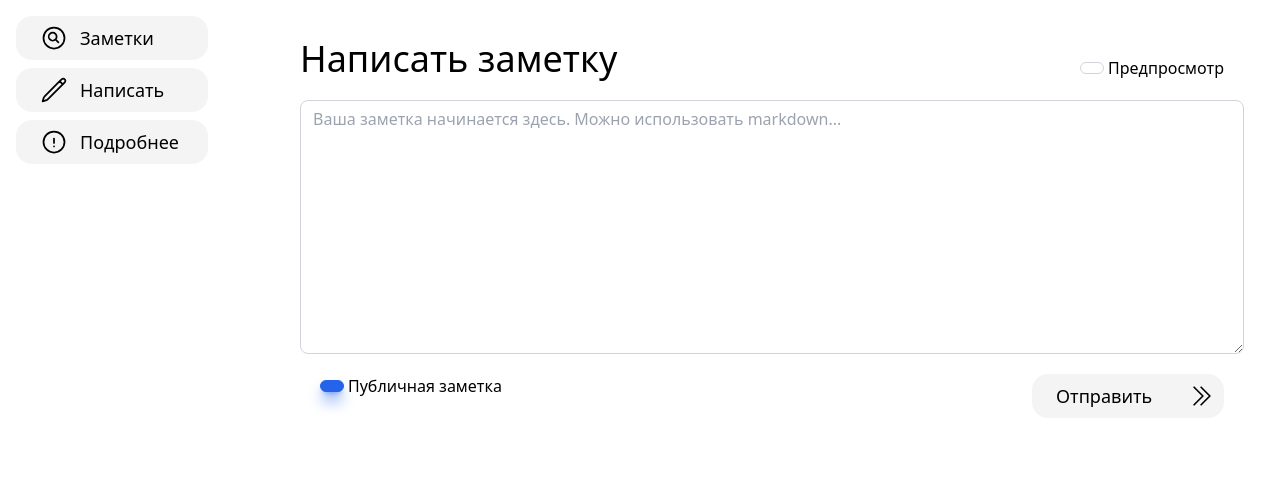
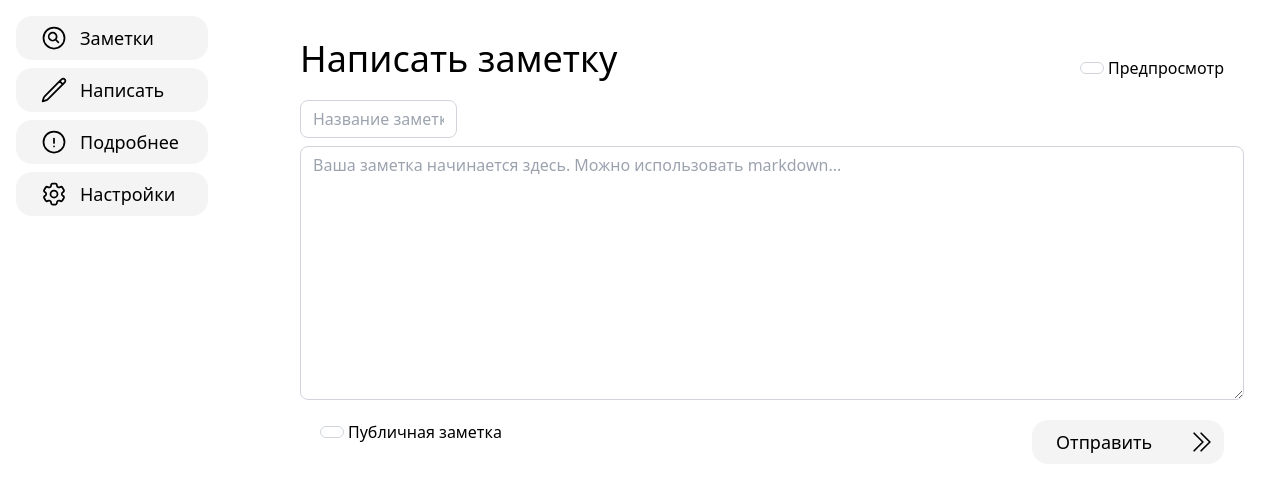
Before and after one commit to artegoser/AnoPaper, a React (Vite) app: page / in a window 1280 px wide. Shown: the top 492 px of the page. Built offline with nearby package versions, Linux system fonts and the light colour scheme.

Commit message:
feat: save text of note

```diff
--- a/src/App.jsx
+++ b/src/App.jsx
@@ -4,6 +4,12 @@ import Menu from "./components/menu";
 import CreateNote from "./pages/create";
 
 function App() {
+  Storage.prototype.setObj = function (key, obj) {
+    return this.setItem(key, JSON.stringify(obj));
+  };
+  Storage.prototype.getObj = function (key) {
+    return JSON.parse(this.getItem(key));
+  };
   return (
     <div className="grid grid-cols-4  lg:grid-cols-5  gap-10 text-black dark:text-white">
       <Menu />
--- a/src/components/button.jsx
+++ b/src/components/button.jsx
@@ -14,12 +14,14 @@ function Button(props) {
 
 function ButtonWithAction(props) {
   return (
+    <Link to="#">
       <div
         onClick={props.onClick}
         className={`transition-transform w-48 ease-[cubic-bezier(.69,.58,.32,1.69)] hover:scale-105  p-2 pl-6 text-lg bg-zinc-100 hover:bg-zinc-300 dark:bg-zinc-600 dark:hover:bg-zinc-800 rounded-2xl ${props.className}`}
       >
         {props.children}
       </div>
+    </Link>
   );
 }
 
--- a/src/components/checkbox.jsx
+++ b/src/components/checkbox.jsx
@@ -2,7 +2,7 @@ function CheckBox(props) {
   return (
     <div className={`form-check m-5 ${props.className}`}>
       <input
-        className="form-check-input appearance-none h-3 w-6 checked:bg-blue-600 checked:border-blue-600 pr-3 border border-gray-300 rounded-lg mr-1 checked:shadow-lg checked:shadow-blue-600 transition ease-out"
+        className="form-check-input appearance-none h-3 w-6 duration-500 checked:bg-blue-600 checked:border-blue-600 pr-3 border border-gray-300 rounded-lg mr-1 checked:shadow-lg checked:shadow-blue-600 transition ease-out"
         type="checkbox"
         id={props.id}
         defaultChecked={props.checked}
--- a/src/components/menu.jsx
+++ b/src/components/menu.jsx
@@ -3,6 +3,7 @@ import {
   MagnifyingGlassCircleIcon,
   PencilIcon,
   ExclamationCircleIcon,
+  Cog6ToothIcon,
 } from "@heroicons/react/24/outline";
 
 function Menu() {
@@ -33,6 +34,13 @@ function Menu() {
           Подробнее
         </IconWithButton>
       </Button>
+      <Button href="/options">
+        <IconWithButton
+          icon={<Cog6ToothIcon className="transform translate-z-0 h-7 w-7" />}
+        >
+          Настройки
+        </IconWithButton>
+      </Button>
     </div>
   );
 }
--- a/src/pages/create.jsx
+++ b/src/pages/create.jsx
@@ -7,8 +7,10 @@ import ReactMarkdown from "react-markdown";
 function CreateNote() {
   const [preview, setPreview] = useState(false);
   const [publicState, setPublicState] = useState(true);
-  const [text, setText] = useState("");
+  const [text, setText] = useState(localStorage.getItem("NoteText"));
+  const [name, setName] = useState(localStorage.getItem("NoteName"));
 
+  let inputStyle = `form-control block px-3 py-1.5 text-base font-normal text-gray-700 dark:text-white bg-white dark:bg-zinc-900 bg-clip-padding border border-solid border-gray-300 rounded-lg transition ease-in-out focus:border-blue-600 focus:outline-none`;
   return (
     <div>
       <div className="grid grid-cols-1 lg:grid-cols-2">
@@ -23,44 +25,39 @@ function CreateNote() {
         />
       </div>
 
+      <input
+        type="text"
+        className={`mb-2 md:w-1/6 w-full ${inputStyle}`}
+        placeholder="Название заметки..."
+        value={localStorage.getItem("NoteName")}
+        onChange={(e) => {
+          localStorage.setItem("NoteName", e.target.value);
+          setName(e.target.value);
+        }}
+      />
+      <textarea
+        className={`
+          ${inputStyle}
+          w-full
+          ${preview ? "hidden" : ""}
+        `}
+        rows="10"
+        placeholder="Ваша заметка начинается здесь. Можно использовать markdown..."
+        maxLength={5000}
+        onChange={(e) => {
+          localStorage.setItem("NoteText", e.target.value);
+          setText(e.target.value);
+        }}
+      >
+        {localStorage.getItem("NoteText")}
+      </textarea>
+
       {preview && (
         <div className="w-full md">
           <ReactMarkdown>{text}</ReactMarkdown>
         </div>
       )}
 
-      <textarea
-        className={`
-          form-control
-          block
-          w-full
-          px-3
-          py-1.5
-          text-base
-          font-normal
-        text-gray-700
-        dark:text-white
-        bg-white
-        dark:bg-zinc-900
-          bg-clip-padding
-          border
-          border-solid
-        border-gray-300
-          rounded-lg
-          transition
-          ease-in-out
-          m-0
-        focus:border-blue-600
-          focus:outline-none
-          ${preview ? "hidden" : ""}
-        `}
-        rows="10"
-        placeholder="Ваша заметка начинается здесь. Можно использовать markdown..."
-        maxLength={5000}
-        onChange={(e) => {
-          setText(e.target.value);
-        }}
-      ></textarea>
       <div className="grid grid-cols-1 lg:grid-cols-2 justify-items-center w-full">
         <CheckBox
           className="justify-self-center lg:justify-self-start"
@@ -69,7 +66,7 @@ function CreateNote() {
           onClick={() => {
             setPublicState(!publicState);
           }}
-          checked
+          checked={localStorage.getItem("private")}
         />
         <div className="justify-self-center lg:justify-self-end">
           <ButtonWithAction className="m-5" onClick={""}>
```
Lines whose indentation alone changed are shown as unchanged.
